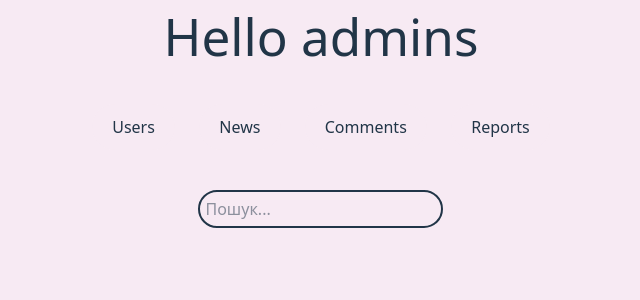
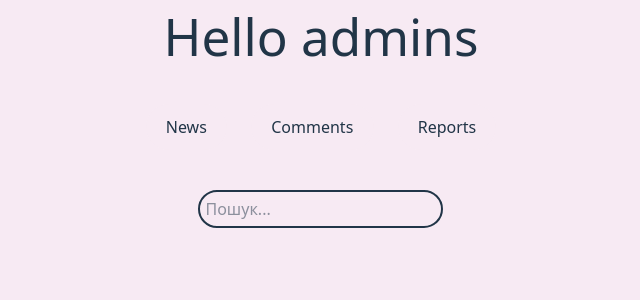
Before and after one commit to valeriiaYefimovaKNURE/website_project, a React (Vite) app in the folder client/: page /admin in a window 1280 px wide. Shown: the top 300 px of the page, without its empty margins (327-967 px from the left). Built offline with nearby package versions, Linux system fonts and the light colour scheme.

Commit message:
users logic commited, info deleted

```diff
--- a/client/src/pages/AdminPage.jsx
+++ b/client/src/pages/AdminPage.jsx
@@ -30,7 +30,7 @@ function AdminPage() {
     }
   }
 
-  const handleSaveUserData=async(id, editedData)=>{
+  /*const handleSaveUserData=async(id, editedData)=>{
     try{
       if (!id) throw new Error("Немає ID користувача(-ки) для оновлення");
 
@@ -50,7 +50,7 @@ function AdminPage() {
     }catch(error){
       console.error("handleSaveUserData(): Помилка при збереженні даних користувача:", error.message);
     }
-  }
+  }*/
 
   const handleSaveNewsData=async(id, editedData)=>{
     try{
@@ -75,14 +75,14 @@ function AdminPage() {
     }
   }
 
-  const fetchUsers = async () => {
+  /*const fetchUsers = async () => {
     try {
       const userInfo = await axios.get("http://localhost:8080/users");
       setUsers(userInfo.data);
     } catch (error) {
       console.error("AdminPage / Помилка при завантаженні користувачів:", error);
     }
-  };
+  };*/
 
   const fetchNews = async () => {
     try {
@@ -104,9 +104,10 @@ function AdminPage() {
 
 
   useEffect(() => {
-    if (selectedText === "Users") {
+    /*if (selectedText === "Users") {
       fetchUsers();
-    } else if (selectedText === "News") {
+    } else*/
+     if (selectedText === "News") {
       fetchNews();
     } else if (selectedText === "Comments") {
       fetchComments();
@@ -117,7 +118,7 @@ function AdminPage() {
     <div className="flex flex-col items-center w-full m-2">
       <h1 className=''>Hello admins</h1>
       <div className='flex space-x-6 m-10'>
-        <button onClick={() => setSelectedText("Users")}>Users</button>
+        {/*<button onClick={() => setSelectedText("Users")}>Users</button>*/}
         <button onClick={() => setSelectedText("News")}>News</button>
         <button onClick={() => setSelectedText("Comments")}>Comments</button>
         <button onClick={() => setSelectedText("Reports")}>Reports</button>
```
